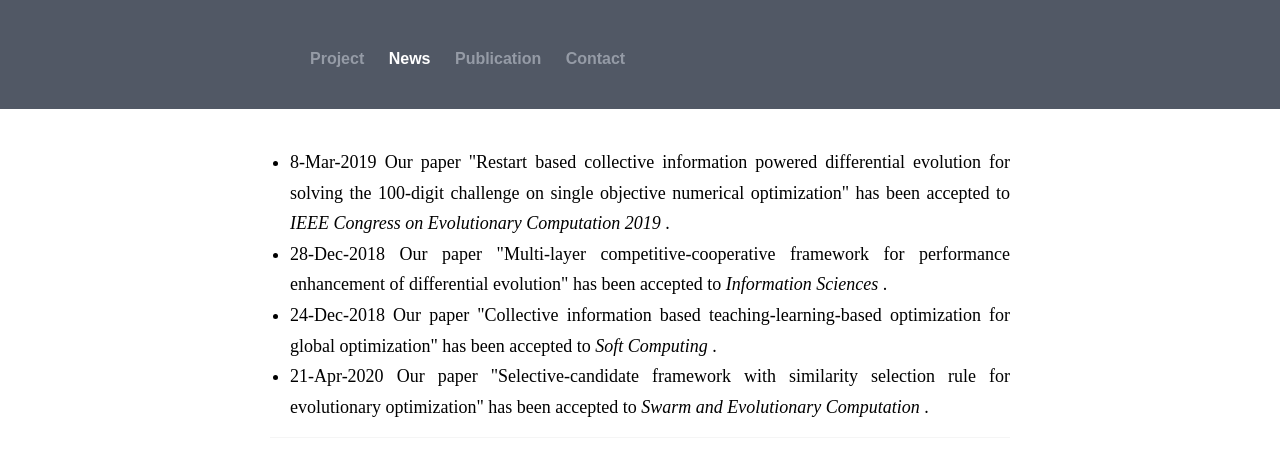
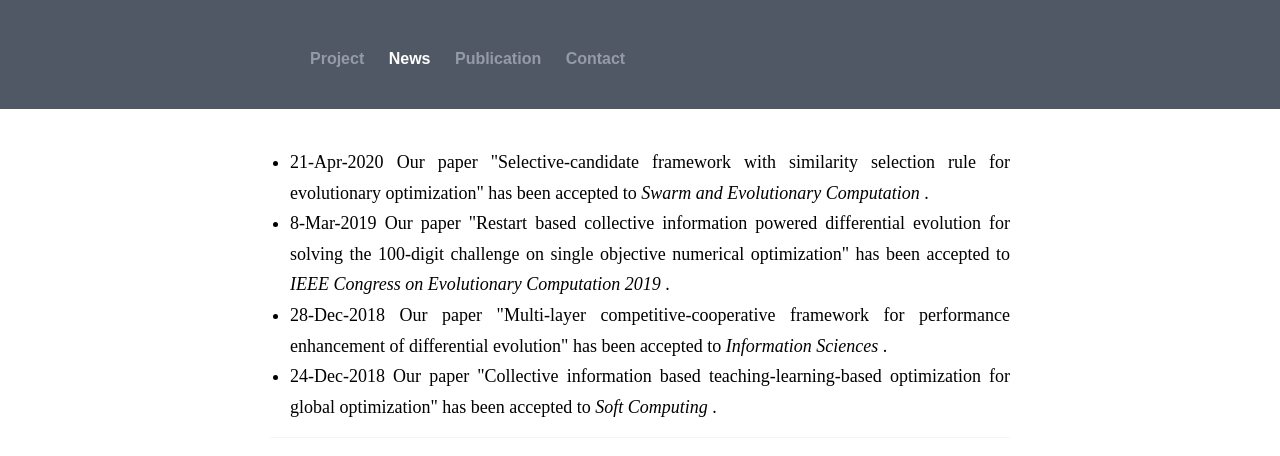
Before and after one commit to zsxhomepage/zsxhomepage.github.io, a Jekyll site: the page built from News.html, in a window 1280 px wide. Shown: the top 456 px of the page. Built offline with Jekyll 4.4.1, drawn with Linux system fonts in a browser that asks for light colours; part of the change alters nothing that is shown.

```diff
--- a/News.html
+++ b/News.html
@@ -7,10 +7,10 @@ layout: default
 	<ul class="content">
 	 <!-- <h3> AAAAA</h3> -->
 	 <p align="justify">
+	 <li>  21-Apr-2020  Our paper "Selective-candidate framework with similarity selection rule for evolutionary optimization" has been accepted to <i> Swarm and Evolutionary Computation </i>. </li>
 	 <li>  8-Mar-2019  Our paper "Restart based collective information powered differential evolution for solving the 100-digit challenge on single objective numerical optimization" has been accepted to <i> IEEE Congress on Evolutionary Computation 2019 </i>. </li>
 	 <li>  28-Dec-2018  Our paper "Multi-layer competitive-cooperative framework for performance enhancement of differential evolution" has been accepted to <i> Information Sciences </i>. </li>
 	 <li>  24-Dec-2018  Our paper "Collective information based teaching-learning-based optimization for global optimization" has been accepted to <i> Soft Computing </i>. </li>
-	 <li>  21-Apr-2020  Our paper "Selective-candidate framework with similarity selection rule for evolutionary optimization" has been accepted to <i> Swarm and Evolutionary Computation </i>. </li>
 	</p>
 	</ul>
 
```
